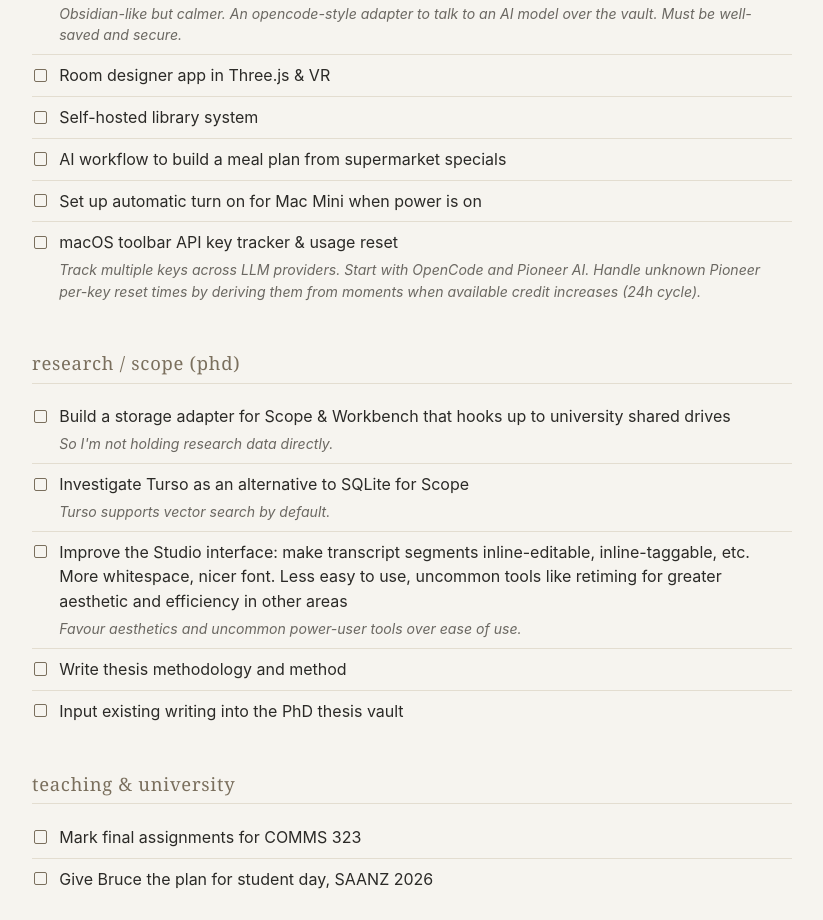
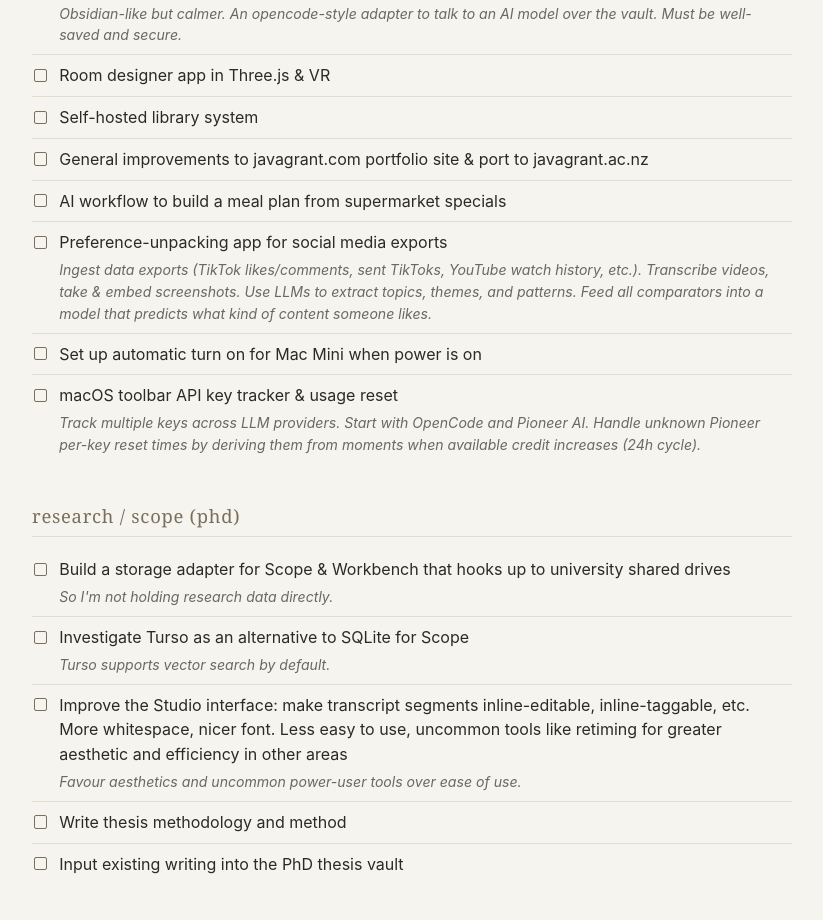
Before and after one commit to JavaGT/todo.javagrant.ac.nz, a plain HTML site: page index.html in a window 1280 px wide. Shown: the part 1321-2241 px from the top of the page, without its empty margins (228-1051 px from the left). Drawn offline with Linux system fonts and the light colour scheme.

Commit message:
Add preference-unpacking app for social media, portfolio site improvements, fix duplicate

```diff
--- a/index.html
+++ b/index.html
@@ -129,7 +129,11 @@
       </li>
       <li>Room designer app in Three.js &amp; VR</li>
       <li>Self-hosted library system</li>
+      <li>General improvements to javagrant.com portfolio site &amp; port to javagrant.ac.nz</li>
       <li>AI workflow to build a meal plan from supermarket specials</li>
+      <li>Preference-unpacking app for social media exports
+        <span class="note">Ingest data exports (TikTok likes/comments, sent TikToks, YouTube watch history, etc.). Transcribe videos, take &amp; embed screenshots. Use LLMs to extract topics, themes, and patterns. Feed all comparators into a model that predicts what kind of content someone likes.</span>
+      </li>
       <li>Set up automatic turn on for Mac Mini when power is on</li>
       <li>macOS toolbar API key tracker &amp; usage reset
         <span class="note">Track multiple keys across LLM providers. Start with OpenCode and Pioneer AI. Handle unknown Pioneer per-key reset times by deriving them from moments when available credit increases (24h cycle).</span>
```
